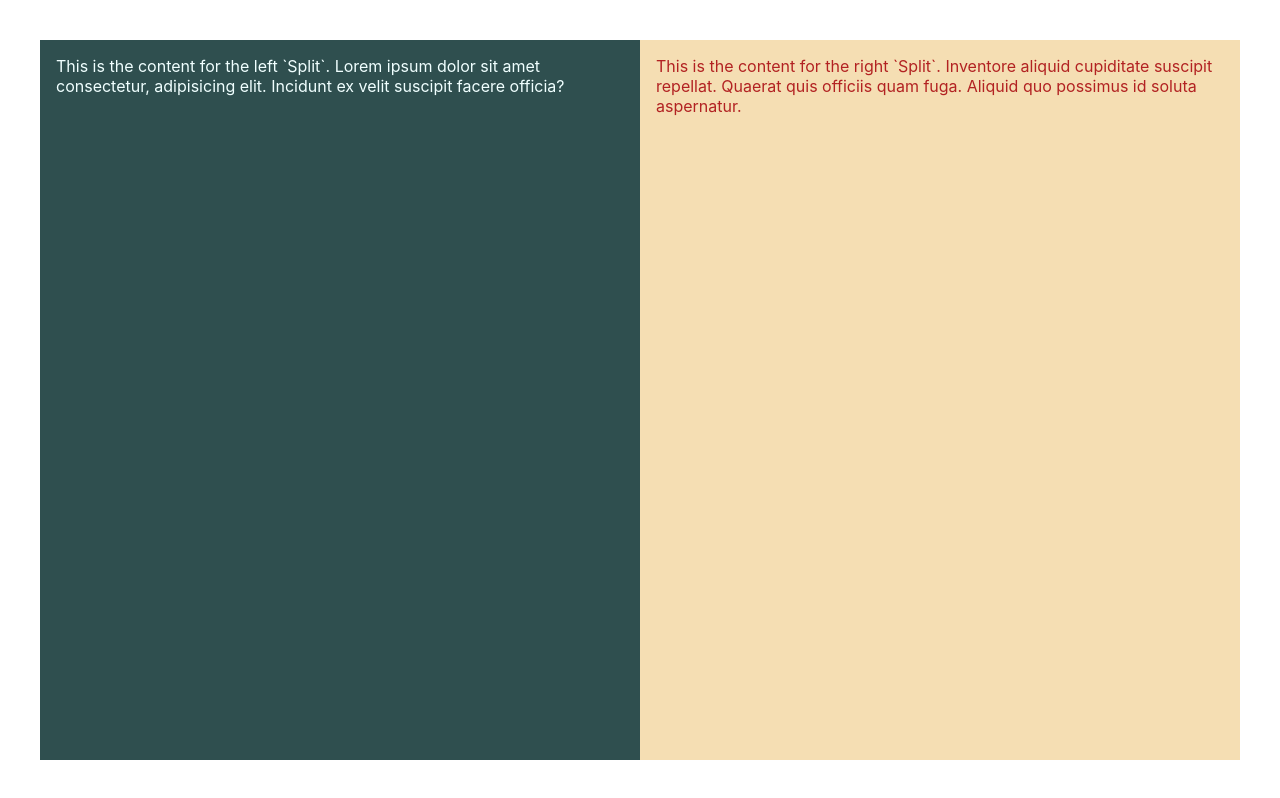
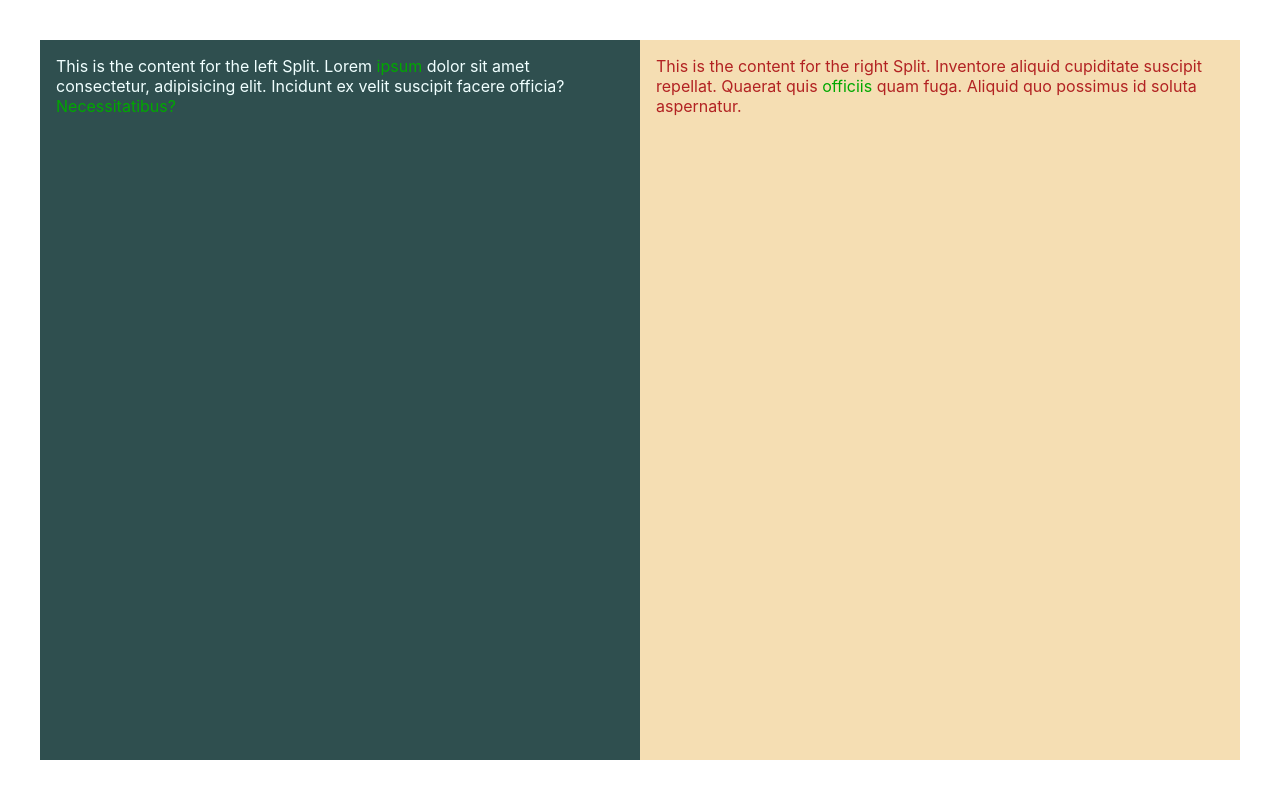
Before and after one commit to john-azzaro/Study-React-Components, a React (Create React App) app in the folder component-test/: page / in a window 1280 px wide. Built offline with nearby package versions, Linux system fonts and the light colour scheme.

Commit message:
updated app, stylizations

```diff
--- a/component-test/src/App.js
+++ b/component-test/src/App.js
@@ -1,19 +1,35 @@
 import React from 'react';
 import Split from './composition/Split';
 import './App.css';
+import Tooltip from './composition/Tooltip';
 
+// make 2 tooltips here and another inside the App directly
+const firstTooltip = (
+  <Tooltip message='tooltip message'>
+   ipsum
+  </Tooltip>
+)
+const secondTooltip = (
+  <Tooltip message='another tooltip message'>
+    officiis
+  </Tooltip>
+)
 
 function App() {
   return (
     <main className='App'>
-      <Split className='left' flexBasis={2}>
-        This is the content for the left `Split`. Lorem ipsum dolor sit amet consectetur, adipisicing elit. Incidunt ex velit suscipit facere officia?
+      <Split className='left' flexBasis='2'>
+        This is the content for the left Split. Lorem {firstTooltip} dolor sit amet consectetur, adipisicing elit. Incidunt ex velit suscipit facere officia?<br />
+        {/* make another tooltip directly inside the App */}
+        <Tooltip message='one more tooltip message'>
+          Necessitatibus?
+        </Tooltip>
       </Split>
-      <Split className="right">
-        This is the content for the right `Split`. Inventore aliquid cupiditate suscipit repellat. Quaerat quis officiis quam fuga. Aliquid quo possimus id soluta aspernatur.
+      <Split className='right'>
+        This is the content for the right Split. Inventore aliquid cupiditate suscipit repellat. Quaerat quis {secondTooltip} quam fuga. Aliquid quo possimus id soluta aspernatur.
       </Split>
     </main>
-  );
+  )
 }
 
-export default App;
+export default App
--- a/component-test/src/composition/Tooltip.css
+++ b/component-test/src/composition/Tooltip.css
@@ -35,3 +35,16 @@
   top: calc(18px + 14px);
   width: 0;
 }
+
+/* start hidden */
+.Tooltip-message {
+  opacity: 0;
+  pointer-events: none;
+  visibility: hidden;
+}
+
+/* show on hover */
+.Tooltip:hover > .Tooltip-message {
+  opacity: 1;
+  visibility: visible;
+}
```
Also changed, not shown: 1 other file (tests, documents, lock files or other folders).
